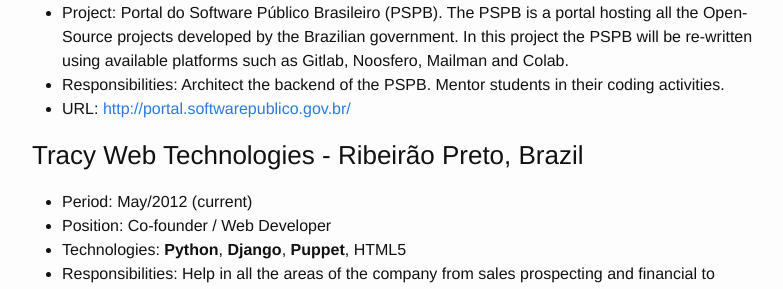
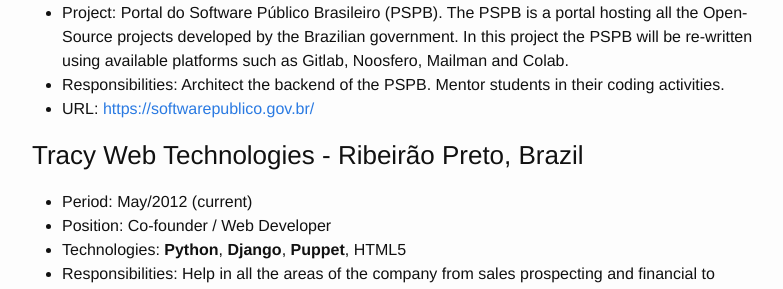
Before and after one commit to seocam/seocam.github.io, a Jekyll site: the page built from 02-resume.md, in a window 1280 px wide and 900 px high, scrolled down 813 px. Shown: the part 160-449 px from the top of the window, without its empty margins (238-1021 px from the left). Built offline with Jekyll 4.4.1, drawn with Linux system fonts in a browser that asks for light colours; part of the change alters nothing that is shown.

Commit message:
Updated softwarepublico URL
Signed-off-by: Sergio Oliveira <sergio@tracy.com.br>

```diff
--- a/02-resume.md
+++ b/02-resume.md
@@ -41,7 +41,7 @@ Skype: seocam
   * Technologies: **Python**, **Django**, Solr, Haystack, HTML5, Diazo
   * Project: Portal do Software Público Brasileiro (PSPB). The PSPB is a portal hosting all the Open-Source projects developed by the Brazilian government. In this project the PSPB will be re-written using available platforms such as Gitlab, Noosfero, Mailman and Colab.
   * Responsibilities: Architect the backend of the PSPB. Mentor students in their coding activities.
-  * URL: <http://portal.softwarepublico.gov.br/>
+  * URL: <https://softwarepublico.gov.br/>
 
 ### Tracy Web Technologies - Ribeirão Preto, Brazil
 
```
